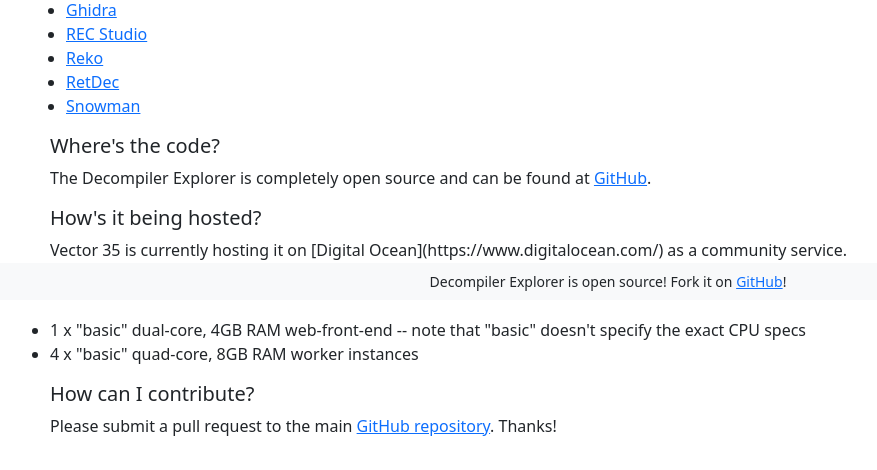
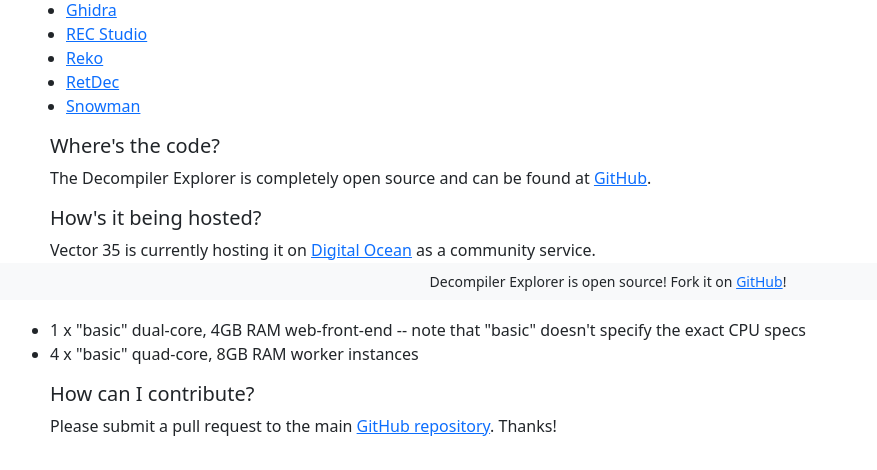
Before and after one commit to decompiler-explorer/decompiler-explorer, a Django app: page /faq in a window 1280 px wide. Shown: the part 500-970 px from the top of the page, without its empty margins (32-909 px from the left). Run offline with Django 3.2, Linux system fonts and the light colour scheme; some libraries are stand-ins or nearby versions.

Commit message:
Fix unrendered markdown link

```diff
--- a/templates/explorer/faq.html
+++ b/templates/explorer/faq.html
@@ -72,7 +72,7 @@
             <h5>Where's the code?</h5>
             <p>The Decompiler Explorer is completely open source and can be found at <a href="https://github.com/Vector35/decompiler-explorer">GitHub</a>.</p>
             <h5>How's it being hosted?</h5>
-            <p>Vector 35 is currently hosting it on [Digital Ocean](https://www.digitalocean.com/) as a community service.</p>
+            <p>Vector 35 is currently hosting it on <a href="https://digitalocean.com/">Digital Ocean</a> as a community service.</p>
             <p>Specifically, the infrastructure includes: </p>
             <ul>
                 <li>1 x "basic" dual-core, 4GB RAM web-front-end -- note that "basic" doesn't specify the exact CPU specs</li>
```
